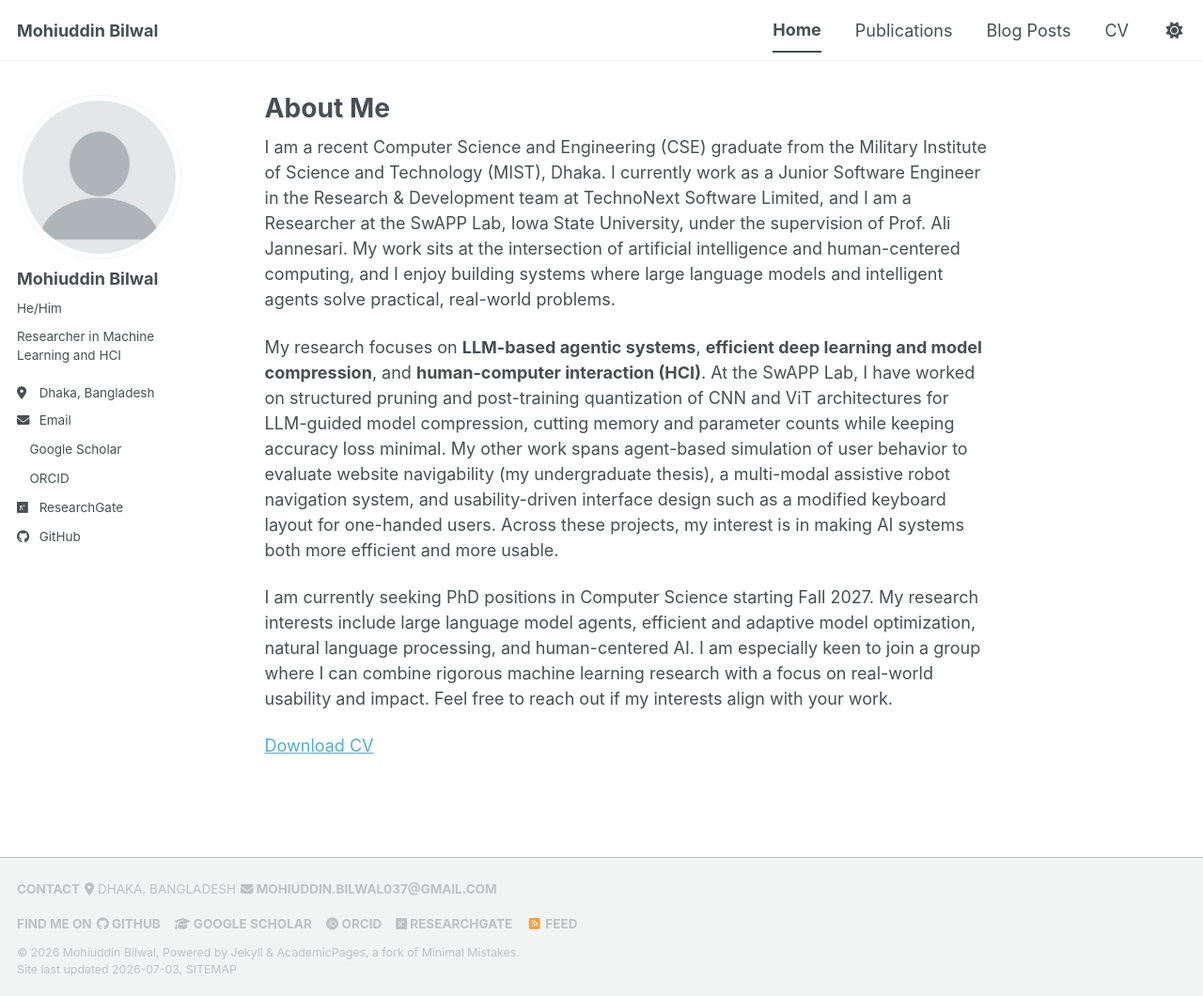
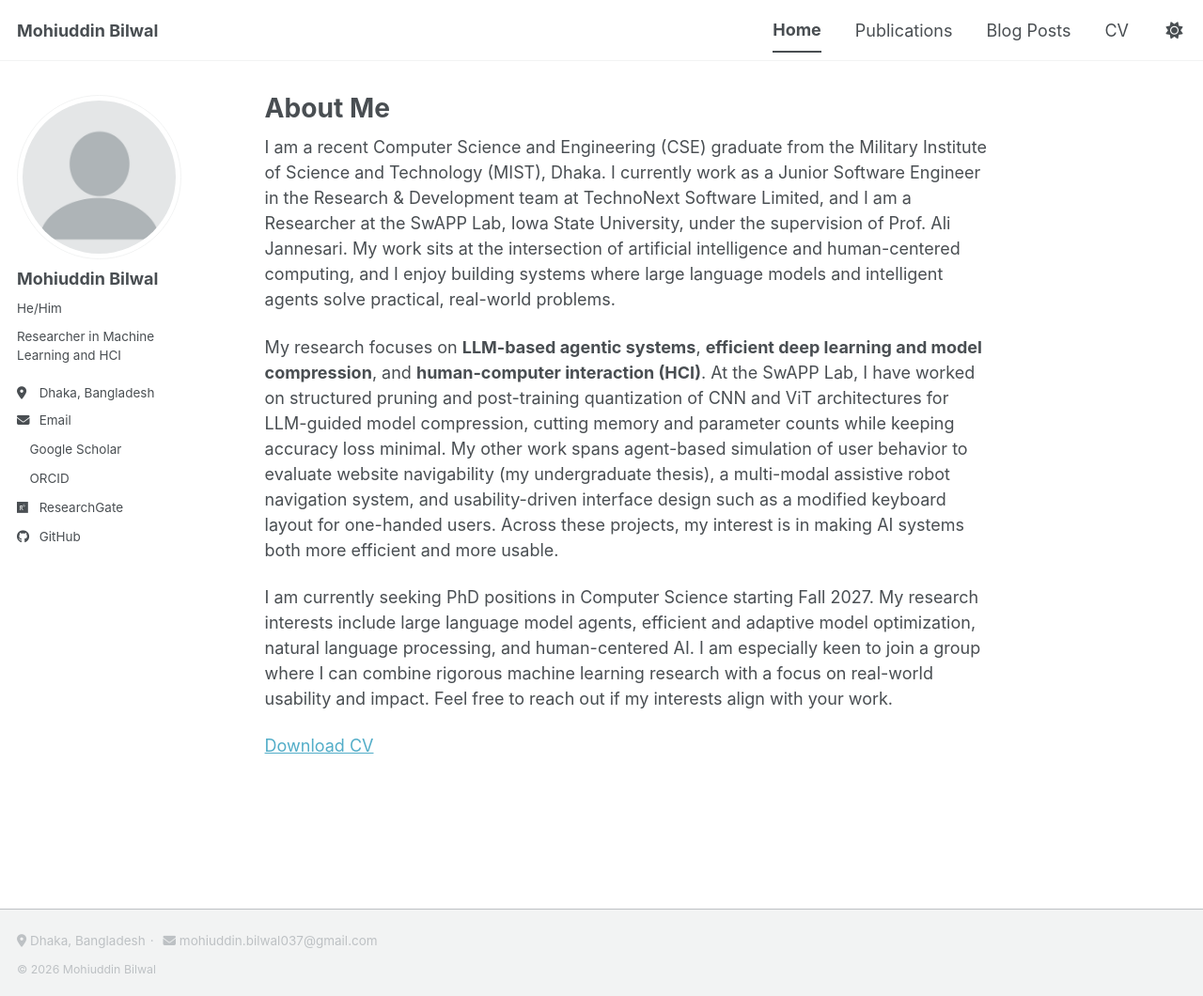
Before and after one commit to ayon037/ayon037.github.io, a Jekyll site: the page built from _pages/about.md, in a window 1280 px wide and 1060 px high. Shown: the whole window at 94% size. Built offline with Jekyll 4.4.1, drawn with Linux system fonts in a browser that asks for light colours; a style sheet for code colours, icons or effects is not loaded.

Commit message:
Simplify footer to a compact contact line
Drop the profile links and multi-line copyright, keeping only location
and email plus a single copyright line. Remove the uppercase/bold
styling and use dot separators for a cleaner, smaller footer.

```diff
--- a/_includes/footer.html
+++ b/_includes/footer.html
@@ -2,7 +2,6 @@
 
 <div class="page__footer-follow">
   <ul class="social-icons">
-    <li><strong>Contact</strong></li>
     {% if site.author.location %}
       <li><i class="fas fa-map-marker-alt" aria-hidden="true"></i> {{ site.author.location }}</li>
     {% endif %}
@@ -10,27 +9,8 @@
       <li><a href="mailto:{{ site.author.email }}"><i class="fas fa-envelope" aria-hidden="true"></i> {{ site.author.email }}</a></li>
     {% endif %}
   </ul>
-  <ul class="social-icons">
-    <li><strong>Find me on</strong></li>
-    {% if site.author.github %}
-      <li><a href="{{ site.author.github }}"><i class="fab fa-github" aria-hidden="true"></i> GitHub</a></li>
-    {% endif %}
-    {% if site.author.googlescholar %}
-      <li><a href="{{ site.author.googlescholar }}"><i class="fas fa-graduation-cap" aria-hidden="true"></i> Google Scholar</a></li>
-    {% endif %}
-    {% if site.author.orcid %}
-      <li><a href="{{ site.author.orcid }}"><i class="fab fa-orcid" aria-hidden="true"></i> ORCID</a></li>
-    {% endif %}
-    {% if site.author.researchgate %}
-      <li><a href="{{ site.author.researchgate }}"><i class="fab fa-researchgate" aria-hidden="true"></i> ResearchGate</a></li>
-    {% endif %}
-    {% if site.atom_feed.hide != true %}
-      <li><a href="{% if site.atom_feed.path %}{{ site.atom_feed.path }}{% else %}{{ base_path }}/feed.xml{% endif %}"><i class="fa fa-fw fa-rss-square" aria-hidden="true"></i> {{ site.data.ui-text[site.locale].feed_label | default: "Feed" }}</a></li>
-    {% endif %}
-  </ul>
 </div>
 
 <div class="page__footer-copyright">
-  &copy; {{ site.time | date: '%Y' }} {{ site.name | default: site.title }}, {{ site.data.ui-text[site.locale].powered_by | default: "Powered by" }} <a href="https://jekyllrb.com" rel="nofollow">Jekyll</a> &amp; <a href="https://github.com/academicpages/academicpages.github.io">AcademicPages</a>, a fork of <a href="https://mademistakes.com/work/minimal-mistakes-jekyll-theme/" rel="nofollow">Minimal Mistakes</a>.<br />
-  Site last updated {{ "now" | date: '%Y-%m-%d' }}, <a href="/sitemap/" style="text-transform: uppercase;">{{ site.data.ui-text[site.locale].site_map | default: "Sitemap" }}</a>
+  &copy; {{ site.time | date: '%Y' }} {{ site.name | default: site.title }}
 </div>
--- a/_sass/layout/_footer.scss
+++ b/_sass/layout/_footer.scss
@@ -83,17 +83,18 @@
     padding-bottom: 5px;
     font-family: $sans-serif-narrow;
     font-size: $type-size-6;
-    text-transform: uppercase;
+    text-transform: none;
   }
 
   li + li:before {
-    content: "";
-    padding-right: 5px;
+    content: "\00b7";
+    padding-right: 10px;
+    padding-left: 5px;
   }
 
   a {
     padding-right: 10px;
-    font-weight: bold;
+    font-weight: normal;
   }
 
   .social-icons {
```
